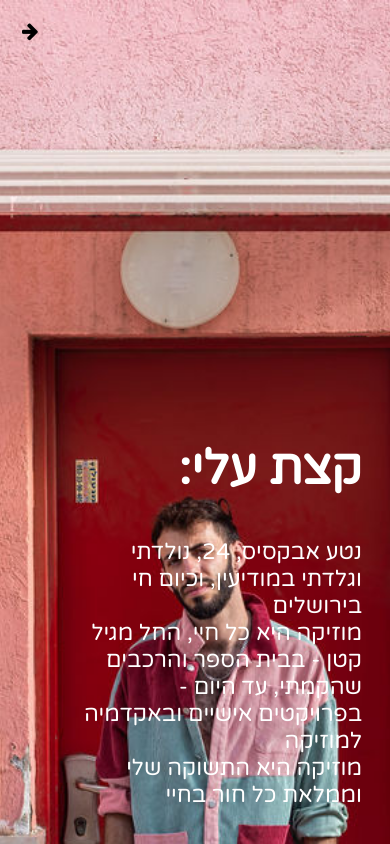
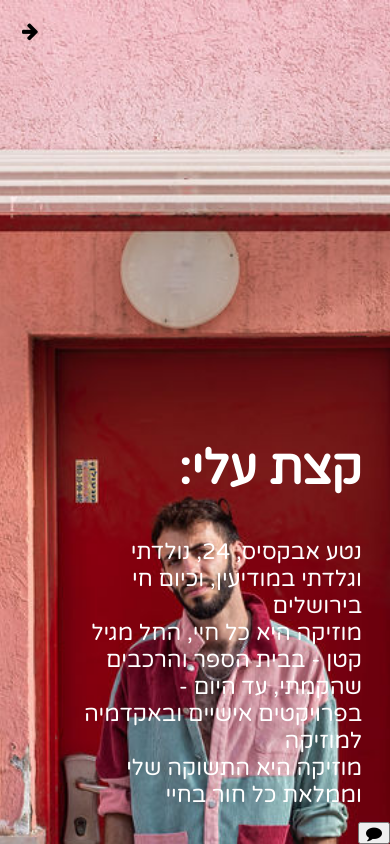
Before and after one commit to shenhars/netaSite, a React (Create React App) app: page / in a window 390 px wide. Shown: the top 844 px of the page. Built offline with nearby package versions, Linux system fonts and the light colour scheme.

Commit message:
social navbar added

```diff
--- a/src/App.js
+++ b/src/App.js
@@ -3,6 +3,7 @@ import AboutSec from "./AboutSection/AboutSec";
 import ShowsSec from "./ShowsSection/ShowsSec";
 import MusicSec from "./MusicSection/MusicSec";
 import SocialSec from './SocialSection/SocialSec';
+import SocialNavBar from './SocialNavBar/socialNavBar';
 import React from "react";
 
 function App() {
@@ -13,6 +14,7 @@ function App() {
       <ShowsSec />
       <MusicSec />
       <SocialSec />
+      <SocialNavBar />
     </>
   );
 }
--- /dev/null
+++ b/src/SocialNavBar/SocialNavBar.css
@@ -0,0 +1,27 @@
+.socialNav {
+    display: none;
+    width: auto;
+    height: auto;
+}
+
+.social-nav-icon {
+    position: fixed;
+    transition: all 1s ease-in 1s;
+}
+
+.socialIconsDiv {
+    width: auto;
+    height: auto;
+    position: absolute;
+    right: 5%;
+    bottom: 50%;
+}
+
+@media screen and (max-width: 700px) {
+    .socialNav {
+        display: inline;
+        position: fixed;
+        right: 0;
+        bottom: 0;
+    }
+}
--- /dev/null
+++ b/src/SocialNavBar/socialNavBar.js
@@ -0,0 +1,65 @@
+import './SocialNavBar.css';
+import React, { useState } from 'react';
+
+const SocialNavBar = () => {
+    const srcs = [{
+        name: 'facebook',
+        href: "https://www.facebook.com/netaabecassismusic/about"
+    }, {
+        name: "youtube",
+        href: "https://www.youtube.com/channel/UCx86a27W_bGdlT6Ij-S4RDQ"
+    }, {
+        name: "instagram",
+        href: "https://www.instagram.com/neta_abec/"
+    }];
+
+    const [navDisplay, setNavDisplay] = useState({display: 'none'});
+    const [fanPositions, setFanPositions] = useState([0, 0]);
+
+    const handleDisplay = () => {
+        if (navDisplay.display === 'none') {
+            setNavDisplay({display: 'inline'});
+        } else {
+            setNavDisplay({display: 'none'});
+        }
+        fan();
+    };
+
+    const fan = () => {
+        const icons = document.getElementsByClassName('social-nav-icon');
+        console.log(icons);
+        if (navDisplay.display !== 'inline') {
+            let x = 0;
+            let y = 2;
+            for (let i = 0; i < icons.length; i++) {
+                const icon = icons[i];
+                icon.style.bottom = `${y*50}px`;
+                icon.style.right = `${x*50}px`;
+                x++;
+                y--;
+                console.log("iconss");
+                console.log(i);
+            }
+        } else {
+            for (let i = 0; i < icons.length; i++) {
+                const icon = icons[i];
+                icon.style.bottom = 0;
+                icon.style.right = 0;
+            }
+        }
+    }
+
+    return (
+        <div className='socialNav'>
+            <button className='socialNavButton fa fa-comment' onClick={handleDisplay} />
+            <div className='socialIconsDiv'>
+                {srcs.map((src, i) => {
+                    const a_class = `social-nav-icon fa fa-${src.name}`;
+                    return <button className={a_class} key={`${i}${src.name}`} rel='noreferrer' style={navDisplay} />;
+                })}
+            </div>
+        </div>
+    )
+};
+
+export default SocialNavBar;
```
